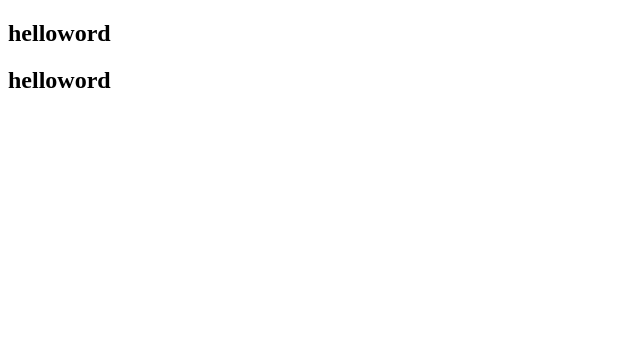
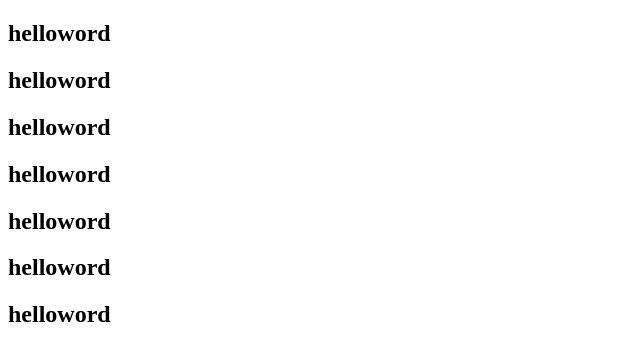
Before and after one commit to jianhang12/gittext, a plain HTML site: page index.html in a window 1280 px wide. Shown: the whole page, without its empty margins (0-640 px from the left). Drawn offline with Linux system fonts and the light colour scheme.

Commit message:
这是第三次提交

```diff
--- a/index.html
+++ b/index.html
@@ -8,5 +8,11 @@
     <body>
         <h2>helloword</h2>
         <h2>helloword</h2>
+        <h2>helloword</h2>
+        <h2>helloword</h2>
+        <h2>helloword</h2>
+        <h2>helloword</h2>
+        <h2>helloword</h2>
+
     </body>
 </html>
```
Also changed, not shown: 我的密匙.html (added).
